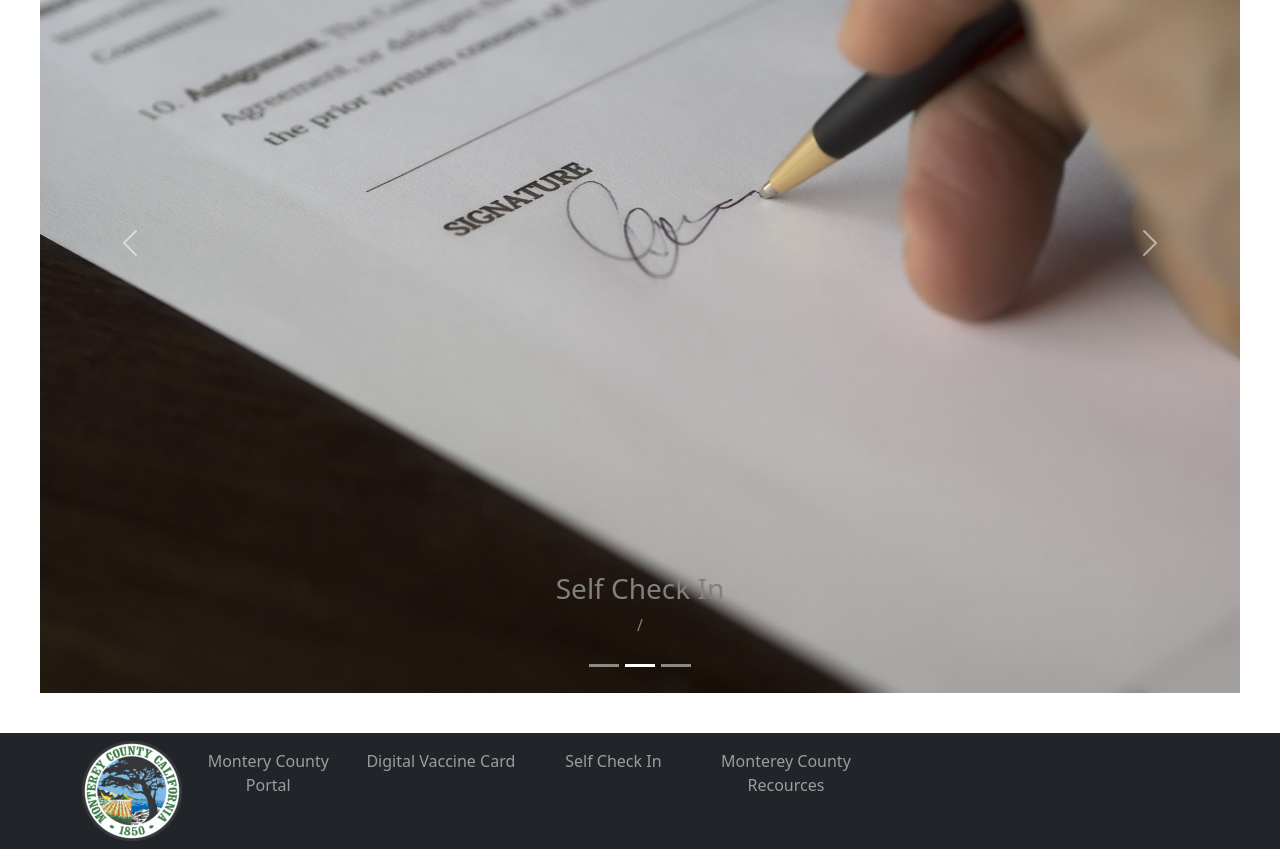
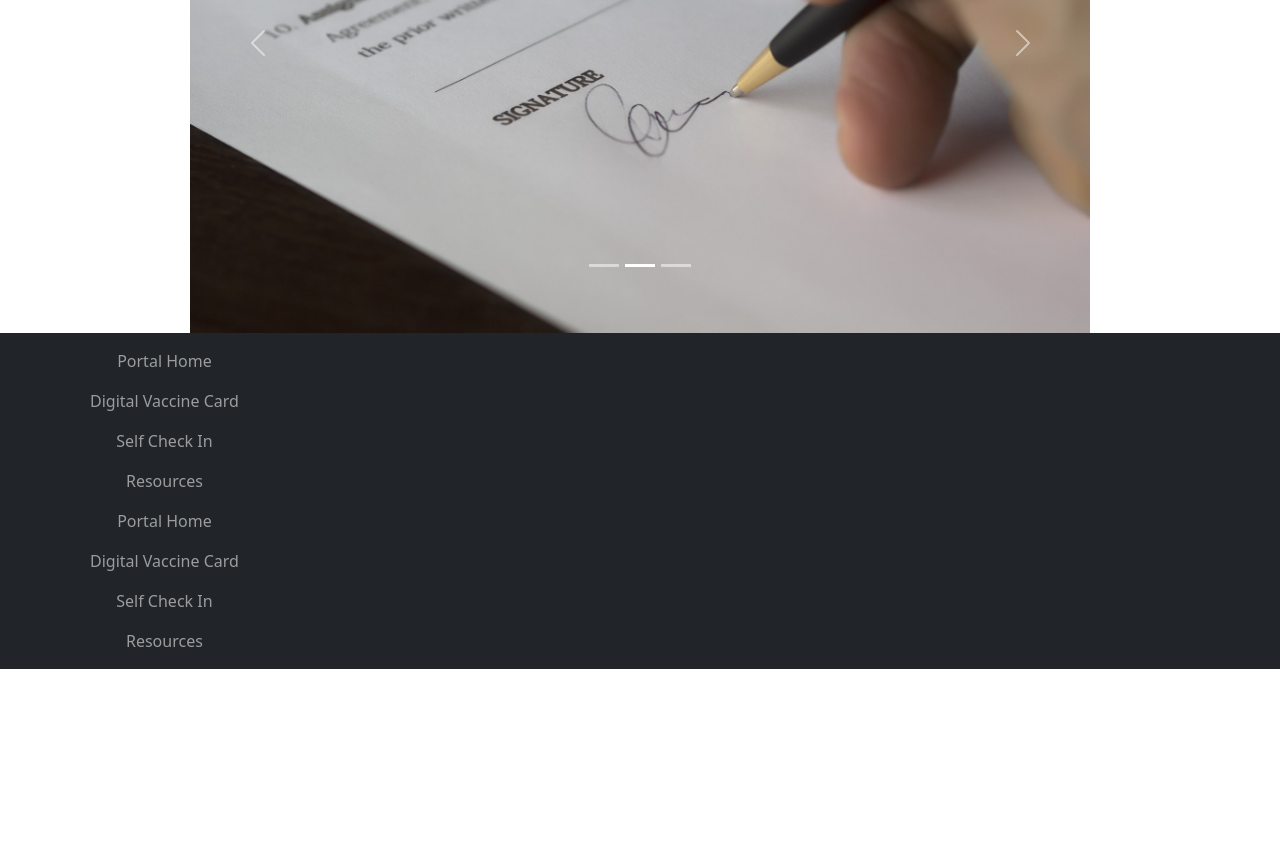
Before and after one commit to christianlMaldonado/tempCovidLogin, a React (Create React App) app in the folder login/: page / in a window 1280 px wide. Shown: the part 545-1394 px from the top of the page. After the commit the page ends 1214 px from the top, so only its background shows below. Built offline with nearby package versions, Linux system fonts and the light colour scheme.

Commit message:
footer organization

```diff
--- a/login/src/Components/NavMenu.jsx
+++ b/login/src/Components/NavMenu.jsx
@@ -20,7 +20,7 @@ function NavMenu() {
                     <Navbar.Toggle aria-controls="responsive-navbar-nav" />
                         <Navbar.Collapse id="responsive-navbar-nav">
                             <Nav justify className="me-auto">
-                                <Nav.Link href="/DigCard">Government Vaccine Link</Nav.Link>
+                                <Nav.Link href="/DigCard">Digital Vaccine Link</Nav.Link>
                                 <Nav.Link href="/SelfCheck">COVID-19 Self Check In </Nav.Link>
                                 <Nav.Link href="/CountySites">Monterey County Resources</Nav.Link>
                             </Nav>
--- a/login/src/Pages/Footer.css
+++ b/login/src/Pages/Footer.css
@@ -1,5 +1,5 @@
-.FooterLinks {
+/* .FooterLinks {
     text-align: center;
     padding: 0px;
     margin: 0px;
-}
+} */
--- a/login/src/Pages/Footer.jsx
+++ b/login/src/Pages/Footer.jsx
@@ -1,26 +1,28 @@
 import React from "react";
 import { Nav, Navbar, Container } from 'react-bootstrap';
 import './Footer.css'
-import Logo from '../Components/Images/Logo1.png'
 
 
 const Footer = () => {
   return (
-    <div className="FooterLinks">
+    <div>
 
       <Navbar bg="dark" variant="dark">
         <Container>
-          <Nav fill justify className="me-auto">
-            <img
-              src={Logo}
+          <Nav justify className="flex-column">
 
-              alt="countyLogo"
-            />
-            <Nav.Link href="/">Montery County Portal</Nav.Link>
-            <Nav.Link href="/DigCard">Digital Vaccine Card</Nav.Link>
-            <Nav.Link href="/selfcheck">Self Check In</Nav.Link>
-            <Nav.Link href="/countysites">Monterey County Recources</Nav.Link>
+              <Nav.Link href="/">Portal Home</Nav.Link>
+              <Nav.Link href="/DigCard">Digital Vaccine Card</Nav.Link>
+              <Nav.Link href="/selfcheck">Self Check In</Nav.Link>
+              <Nav.Link href="/countysites">Resources</Nav.Link>
+
+
+            <Nav.Link href="/">Portal Home</Nav.Link>
+              <Nav.Link href="/DigCard">Digital Vaccine Card</Nav.Link>
+              <Nav.Link href="/selfcheck">Self Check In</Nav.Link>
+              <Nav.Link href="/countysites">Resources</Nav.Link>
           </Nav>
+
         </Container>
       </Navbar>
 
--- a/login/src/Pages/Home.css
+++ b/login/src/Pages/Home.css
@@ -19,3 +19,9 @@
 .CarouselColor {
   color: grey;
 }
+
+.carousel {
+  max-width:900px;
+  max-height:500px;
+  margin: auto;
+}
--- a/login/src/Pages/Home.jsx
+++ b/login/src/Pages/Home.jsx
@@ -7,6 +7,7 @@ import slide2 from '../Components/Images/slide2.jpg';
 import slide3 from '../Components/Images/slide3.jpg';
 
 function Home() {
+
   return (
     <div className="homeBody">
       <img src={Logo} alt="countyLogo" />
```
